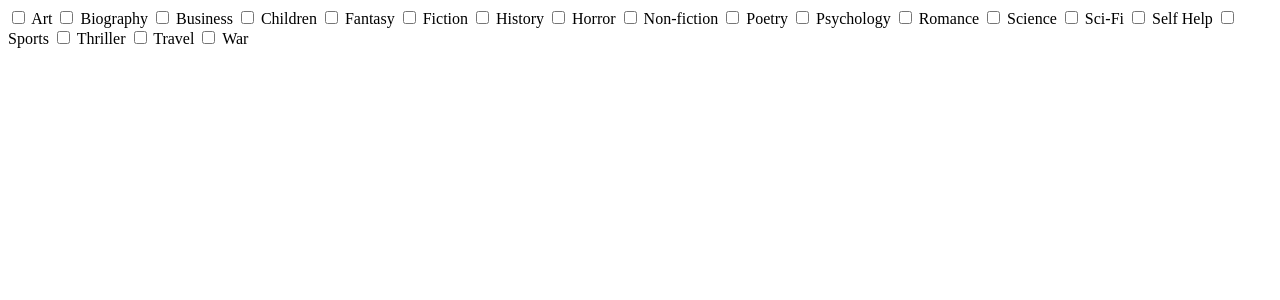
After one commit to hanrastic/BookReviews-tietokantasovellus, a Flask app: template templates/categories.html in a window 1280 px wide. The commit adds this page. Shown: the top 300 px of the page. Run offline with Flask 2, Linux system fonts and the light colour scheme; the template is opened without the code that fills it, so the values that code supplies are empty.

Commit message:
HTML layout improved

```diff
--- /dev/null
+++ b/templates/categories.html
@@ -0,0 +1,59 @@
+<section class="category">
+
+    <input type='checkbox' name='category' id='Art' value=Art>
+    <label for="Art">Art</label>
+
+    <input type='checkbox' name='category' id='Biography' value=Biography>
+    <label for="Biography">Biography</label>
+
+    <input type='checkbox' name='category' id='Business' value=Business>
+    <label for="Business">Business</label>
+
+    <input type='checkbox' name='category' id='Children' value=Children>
+    <label for="Children">Children</label>
+
+    <input type='checkbox' name='category' id='Fantasy' value=Fantasy>
+    <label for="Fantasy">Fantasy</label>
+
+    <input type='checkbox' name='category' id='Fiction' value=Fiction>
+    <label for="Fiction">Fiction</label>
+
+    <input type='checkbox' name='category' id='History' value=History>
+    <label for="History">History</label>
+
+    <input type='checkbox' name='category' id='Horror' value=Horror>
+    <label for="Horror">Horror</label>
+
+    <input type='checkbox' name='category' id='Non-fiction' value=Non-fiction>
+    <label for="Non-fiction">Non-fiction</label>
+
+    <input type='checkbox' name='category' id='Poetry' value=Poetry>
+    <label for="Poetry">Poetry</label>
+
+    <input type='checkbox' name='category' id='Psychology' value=Psychology>
+    <label for="Psychology">Psychology</label>
+
+    <input type='checkbox' name='category' id='Romance' value=Romance>
+    <label for="Romance">Romance</label>
+
+    <input type='checkbox' name='category' id='Science' value=Science>
+    <label for="Science">Science</label>
+
+    <input type='checkbox' name='category' id='Sci-Fi' value=Sci-Fi>
+    <label for="Sci-Fi">Sci-Fi</label>
+
+    <input type='checkbox' name='category' id='Self Help' value='Self Help'>
+    <label for="Self Help">Self Help</label>
+
+    <input type='checkbox' name='category' id='Sports' value=Sports>
+    <label for="Sports">Sports</label>
+
+    <input type='checkbox' name='category' id='Thriller' value=Thriller>
+    <label for="Thriller">Thriller</label>
+
+    <input type='checkbox' name='category' id='Travel' value=Travel>
+    <label for="Travel">Travel</label>
+
+    <input type='checkbox' name='category' id='War' value=War>
+    <label for="War">War</label>
+</section>
```
Also changed, not shown: templates/createreview.html (+1 -61 lines), templates/index.html (+21 -14 lines).
